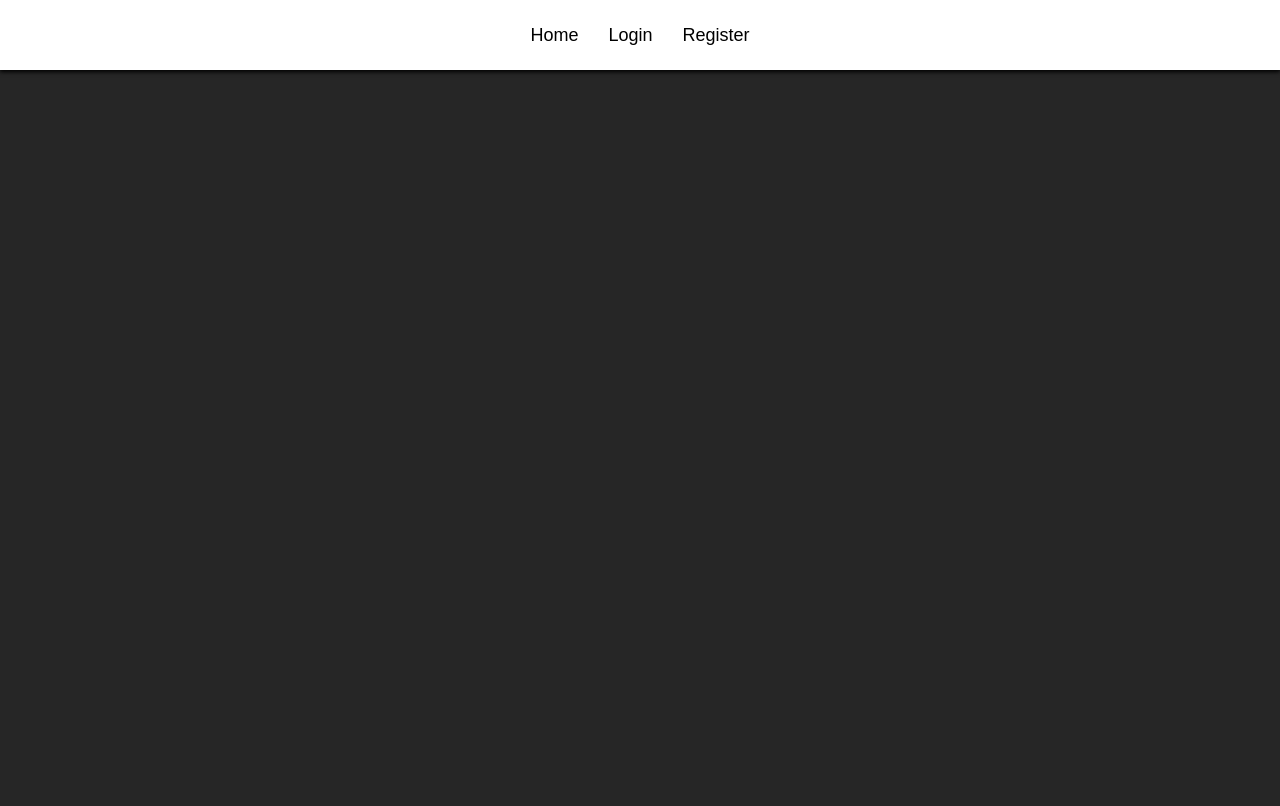
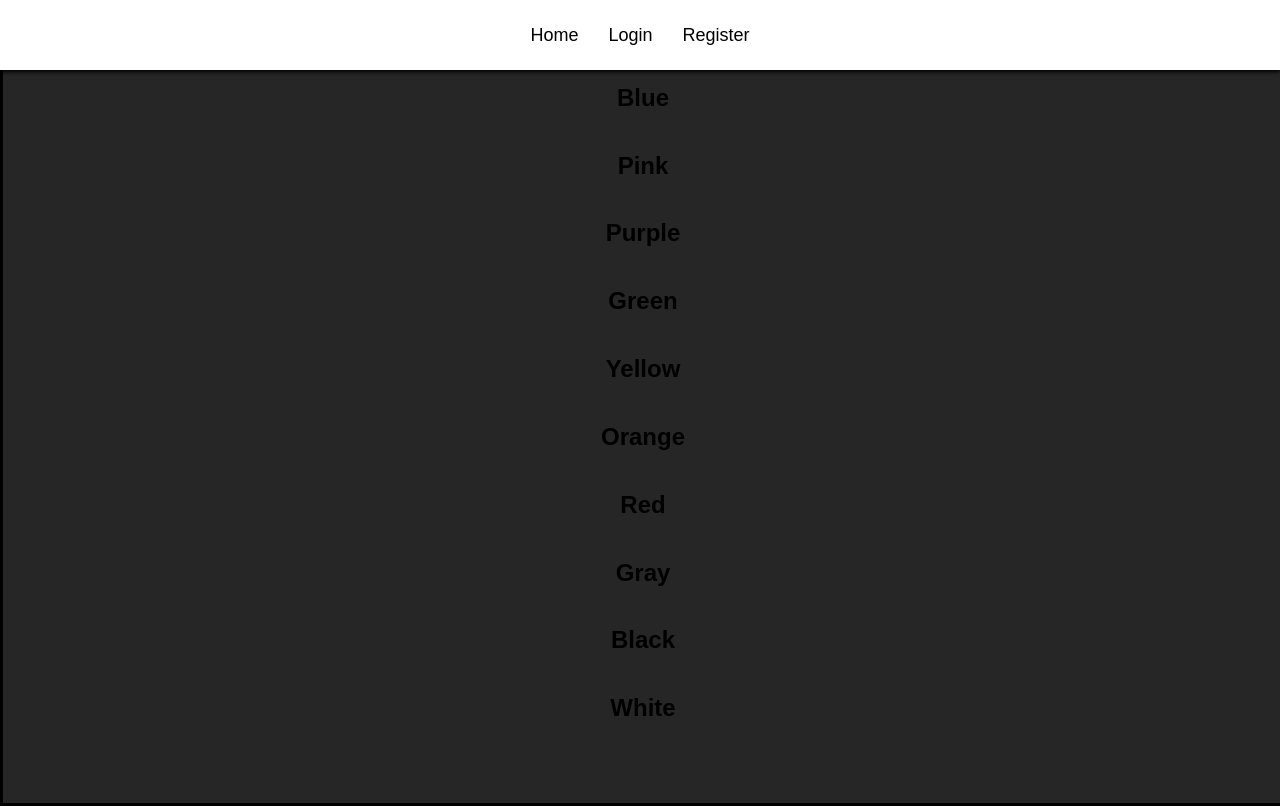
Before and after one commit to aparks4/Elevation-Climbing-Frontend, a React (Create React App) app: page /colors in a window 1280 px wide. Before the commit this address had no page. Built offline with nearby package versions, Linux system fonts and the light colour scheme; a web font is replaced by a local one.

Commit message:
created new page to find videos by route color

```diff
--- a/src/App.css
+++ b/src/App.css
@@ -187,6 +187,15 @@ img {
   height: 450px;
   width: 520px;
 }
+.color-menu {
+  display: flex;
+  flex-direction: column;
+  height: 100vh;
+  width: 100vw;
+  justify-content: center;
+  align-items: center;
+  border: solid;
+}
 .map-div {
   width: 20px;
   position: relative;
--- a/src/components/Main.js
+++ b/src/components/Main.js
@@ -11,6 +11,7 @@ import Register from '../pages/Register';
 import VideoOptions from '../pages/VideoOptions';
 import WallDetail from '../pages/WallDetail';
 import Map from '../pages/Map';
+import ColorMenu from '../pages/ColorMenu';
 
 
 function Main() {
@@ -29,6 +30,8 @@ function Main() {
                 <Route path='/map/walls/:id' element={<WallDetail />} />
                 <Route path='/routes/:id' element={<RouteDetail />} />
                 <Route path='/protected' element={<ProtectedPage />} />
+                <Route path='/colors' element={<ColorMenu />} />
+                <Route path='/colors/:id'  />
             </Routes>
         </>
     )
--- a/src/components/Nav.js
+++ b/src/components/Nav.js
@@ -15,6 +15,7 @@ function Nav() {
                         <Link to='/videos'>Dashboard</Link>
                         <Link to='/map'>Find a Route</Link>
                         <Link to='/routes'>All Routes</Link>
+                        <Link to='/colors'>Beta by Color</Link>
                         <button onClick={logoutUser} id='logout-btn'>Logout</button>
                     </>
                 ) : (
--- /dev/null
+++ b/src/pages/ColorMenu.js
@@ -0,0 +1,21 @@
+import { useState, useEffect } from 'react';
+import { Link } from 'react-router-dom';
+
+function ColorMenu() {
+    return (
+        <div className="color-menu">
+            <Link to="/colors/blue"><h2>Blue</h2></Link>
+            <Link to="/colors/pink"><h2>Pink</h2></Link>
+            <Link to="/colors/purple"><h2>Purple</h2></Link>
+            <Link to="/colors/green"><h2>Green</h2></Link>
+            <Link to="/colors/yellow"><h2>Yellow</h2></Link>
+            <Link to="/colors/orange"><h2>Orange</h2></Link>
+            <Link to="/colors/red"><h2>Red</h2></Link>
+            <Link to="/colors/gray"><h2>Gray</h2></Link>
+            <Link to="/colors/black"><h2>Black</h2></Link>
+            <Link to="/colors/white"><h2>White</h2></Link>
+        </div>
+    )
+}
+
+export default ColorMenu;
```
